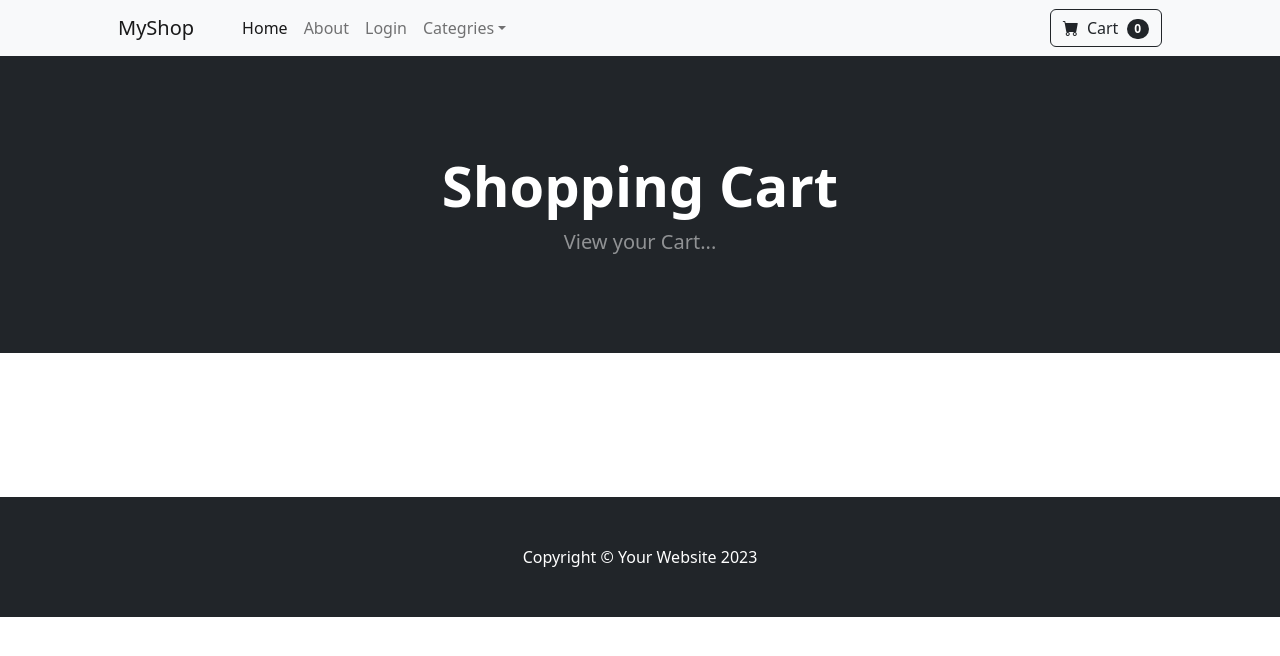
After one commit to meet123-tech/Ecom, a Django app: page /cart/ in a window 1280 px wide. The commit adds this page. Shown: the top 656 px of the page. Run offline with Django 5.2, Linux system fonts and the light colour scheme; some libraries are stand-ins or nearby versions.

Commit message:
create new app cart with basic setup

```diff
--- a/Ecomm/Ecomm/settings.py
+++ b/Ecomm/Ecomm/settings.py
@@ -38,7 +38,8 @@ INSTALLED_APPS = [
     'django.contrib.sessions',
     'django.contrib.messages',
     'django.contrib.staticfiles',
-    'shop'
+    'shop',
+    'cart'
 ]
 
 MIDDLEWARE = [
--- a/Ecomm/Ecomm/urls.py
+++ b/Ecomm/Ecomm/urls.py
@@ -22,5 +22,6 @@ from django.conf.urls.static import static
 urlpatterns = [
     path('admin/', admin.site.urls),
     path('', include('shop.urls')),
+    path('cart/', include('cart.urls')),
 
 ] + static(settings.MEDIA_URL , document_root=settings.MEDIA_ROOT)
--- /dev/null
+++ b/Ecomm/cart/admin.py
@@ -0,0 +1,3 @@
+from django.contrib import admin
+
+# Register your models here.
--- /dev/null
+++ b/Ecomm/cart/apps.py
@@ -0,0 +1,6 @@
+from django.apps import AppConfig
+
+
+class CartConfig(AppConfig):
+    default_auto_field = 'django.db.models.BigAutoField'
+    name = 'cart'
--- /dev/null
+++ b/Ecomm/cart/models.py
@@ -0,0 +1,3 @@
+from django.db import models
+
+# Create your models here.
--- /dev/null
+++ b/Ecomm/cart/templates/cart_summary.html
@@ -0,0 +1,39 @@
+{% extends 'base.html' %}
+{% load static %}
+
+
+{% block content %}
+
+
+
+<!-- Header-->
+<header class="bg-dark py-5">
+    <div class="container px-4 px-lg-5 my-5">
+        <div class="text-center text-white">
+            <h1 class="display-4 fw-bolder">Shopping Cart</h1>
+            <p class="lead fw-normal text-white-50 mb-0">View your Cart...</p>
+        </div>
+    </div>
+</header>
+<!-- Section-->
+<section class="py-5">
+    <div class="container px-4 px-lg-5 mt-5">
+        <div class="row gx-4 gx-lg-5 row-cols-2 row-cols-md-3 row-cols-xl-4 justify-content-center">
+
+
+
+
+
+
+
+
+
+
+
+
+        </div>
+
+
+    </div>
+</section>
+{% endblock content %}
--- /dev/null
+++ b/Ecomm/cart/tests.py
@@ -0,0 +1,3 @@
+from django.test import TestCase
+
+# Create your tests here.
--- /dev/null
+++ b/Ecomm/cart/urls.py
@@ -0,0 +1,13 @@
+from django.urls import path
+from . import views
+
+
+urlpatterns = [
+
+    path('', views.cart_summary, name='cart_summary'),
+
+
+
+
+
+]
--- /dev/null
+++ b/Ecomm/cart/views.py
@@ -0,0 +1,7 @@
+from django.shortcuts import render
+
+# Create your views here.
+
+
+def cart_summary(request):
+    return render(request,'cart_summary.html')
--- a/Ecomm/shop/templates/navbar.html
+++ b/Ecomm/shop/templates/navbar.html
@@ -41,11 +41,11 @@
                 </li>
             </ul>
             <form class="d-flex">
-                <button class="btn btn-outline-dark" type="submit">
+                <a class="btn btn-outline-dark" href="{% url 'cart_summary' %}">
                     <i class="bi-cart-fill me-1"></i>
                     Cart
                     <span class="badge bg-dark text-white ms-1 rounded-pill">0</span>
-                </button>
+                </a>
             </form>
         </div>
     </div>
```
Also changed, not shown: Ecomm/cart/__init__.py (added), Ecomm/cart/migrations/__init__.py (added).
